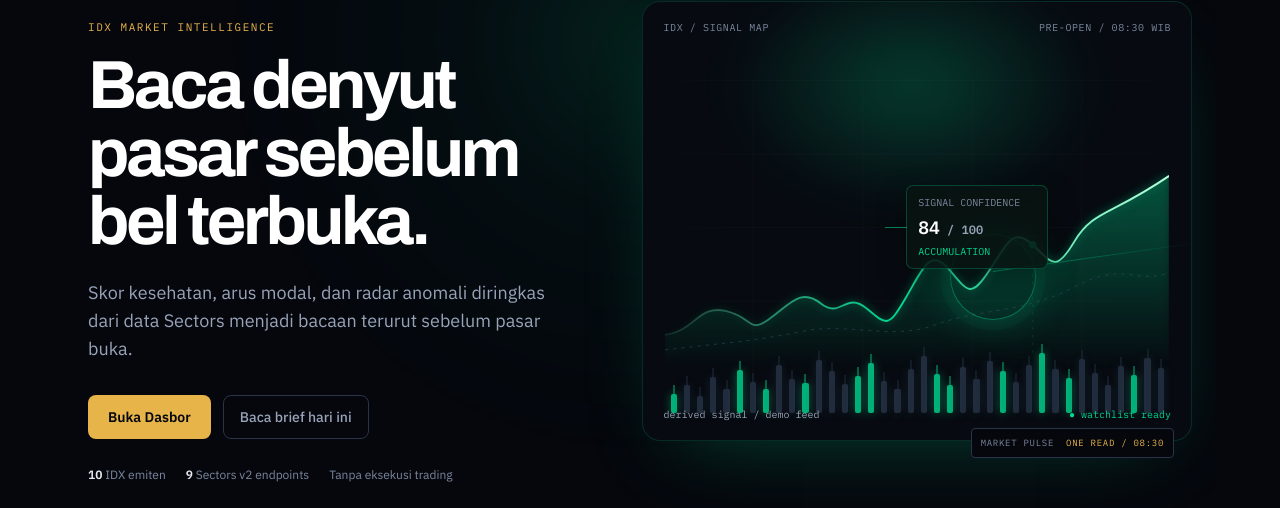
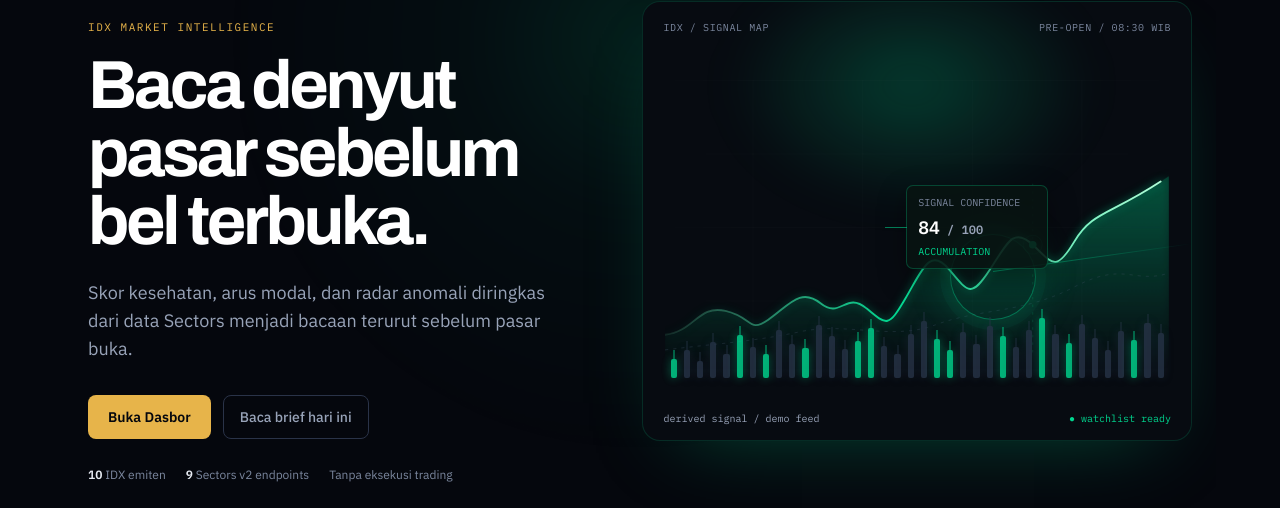
Before and after one commit to Im-A-Nuel/nadi-bursa, a Next.js app: page / in a window 1280 px wide. Shown: the part 235-743 px from the top of the page. Built offline with nearby package versions, Linux system fonts and the light colour scheme; no server answers.

Commit message:
fix: refine market signal hero motion

```diff
--- a/app/globals.css
+++ b/app/globals.css
@@ -121,23 +121,6 @@ body {
 
 .landing-hero-art { position: relative; min-width: 0; }
 
-.hero-art-note {
-  position: absolute;
-  right: 18px;
-  bottom: -17px;
-  display: flex;
-  gap: 12px;
-  border: 1px solid var(--rule-2);
-  border-radius: 4px;
-  background: var(--ink);
-  padding: 7px 9px;
-  color: var(--faint);
-  font-size: 9px;
-  letter-spacing: 0.08em;
-}
-
-.hero-art-note span:last-child { color: var(--gold); }
-
 .landing-hero-status {
   grid-column: 1 / -1;
   border-top: 1px solid var(--rule);
@@ -178,7 +161,7 @@ body {
 .hero-art-grid {
   position: absolute;
   inset: 18% 0 15%;
-  opacity: 0.35;
+  opacity: 0.24;
   background-image: linear-gradient(rgba(255,255,255,0.055) 1px, transparent 1px), linear-gradient(90deg, rgba(255,255,255,0.055) 1px, transparent 1px);
   background-size: 20% 25%;
   mask-image: linear-gradient(90deg, transparent, black 18%, black 82%, transparent);
@@ -195,6 +178,27 @@ body {
 
 .hero-art-chart path {
   filter: drop-shadow(0 0 7px rgba(0, 214, 143, 0.62));
+}
+
+.hero-chart-area {
+  opacity: 0;
+  animation: hero-area-reveal 420ms ease-out 380ms forwards;
+}
+
+.hero-chart-line {
+  stroke-dasharray: 1000;
+  stroke-dashoffset: 1000;
+  animation: hero-line-draw 760ms cubic-bezier(0.16, 1, 0.3, 1) 120ms forwards;
+}
+
+.hero-chart-baseline { opacity: 0.5; }
+
+@keyframes hero-line-draw {
+  to { stroke-dashoffset: 0; }
+}
+
+@keyframes hero-area-reveal {
+  to { opacity: 1; }
 }
 
 .hero-art-glow {
@@ -229,6 +233,13 @@ body {
   border-radius: 7px;
   background: rgba(9, 20, 18, 0.88);
   box-shadow: 0 10px 28px rgba(0,0,0,0.36);
+  opacity: 0;
+  transform: translateY(8px);
+  animation: hero-readout-enter 380ms cubic-bezier(0.16, 1, 0.3, 1) 520ms forwards;
+}
+
+@keyframes hero-readout-enter {
+  to { opacity: 1; transform: translateY(0); }
 }
 
 .hero-readout::before {
@@ -245,7 +256,7 @@ body {
   position: absolute;
   left: 5%;
   right: 5%;
-  bottom: 6%;
+  bottom: 14%;
   height: 58px;
   display: flex;
   align-items: end;
@@ -294,7 +305,7 @@ body {
   position: absolute;
   left: 20px;
   right: 20px;
-  bottom: 18px;
+  bottom: 14px;
   display: flex;
   justify-content: space-between;
   gap: 12px;
@@ -423,7 +434,6 @@ body {
 @media (max-width: 767px) {
   .landing-hero { grid-template-columns: 1fr; }
   .landing-hero-art { margin-top: 8px; }
-  .hero-art-note { right: 14px; bottom: -15px; }
   .cta-pulse { grid-template-columns: 1fr; min-height: 500px; }
   .cta-pulse-copy { justify-content: flex-start; padding: 2rem; }
   .cta-pulse-art { position: absolute; right: 0; bottom: 0; left: 0; height: 250px; min-height: 0; opacity: 0.72; }
@@ -562,6 +572,7 @@ body {
   .tape-track { animation: none; }
   .animate-spin { animation: none; }
   .animate-soft-pulse { animation: none; }
+  .hero-chart-area, .hero-chart-line, .hero-readout { animation: none; opacity: 1; transform: none; stroke-dasharray: none; stroke-dashoffset: 0; }
   html { scroll-behavior: auto; }
   * { transition-duration: 0.01ms !important; }
 }
--- a/app/page.tsx
+++ b/app/page.tsx
@@ -30,9 +30,9 @@ function MarketArtwork() {
             <stop offset="1" stopColor="#00D68F" stopOpacity="0" />
           </linearGradient>
         </defs>
-        <path d="M0 294 C48 288 52 246 96 256 S132 292 164 270 S215 218 247 244 S287 224 320 252 S355 282 382 236 S421 154 451 190 S486 236 515 192 S553 122 584 151 S620 196 650 146 S706 106 800 42 L800 350 L0 350Z" fill="url(#chartFill)" />
-        <path d="M0 294 C48 288 52 246 96 256 S132 292 164 270 S215 218 247 244 S287 224 320 252 S355 282 382 236 S421 154 451 190 S486 236 515 192 S553 122 584 151 S620 196 650 146 S706 106 800 42" stroke="url(#chartLine)" strokeWidth="3" strokeLinecap="round" />
-        <path d="M0 318 C80 308 140 305 215 289 S360 304 430 278 S570 260 650 218 S744 214 800 196" stroke="#405166" strokeWidth="1" strokeDasharray="5 8" opacity="0.8" />
+        <path className="hero-chart-area" d="M0 294 C48 288 52 246 96 256 S132 292 164 270 S215 218 247 244 S287 224 320 252 S355 282 382 236 S421 154 451 190 S486 236 515 192 S553 122 584 151 S620 196 650 146 S706 106 800 42 L800 350 L0 350Z" fill="url(#chartFill)" />
+        <path className="hero-chart-line" d="M0 294 C48 288 52 246 96 256 S132 292 164 270 S215 218 247 244 S287 224 320 252 S355 282 382 236 S421 154 451 190 S486 236 515 192 S553 122 584 151 S620 196 650 146 S706 106 800 42" stroke="url(#chartLine)" strokeWidth="3" strokeLinecap="round" />
+        <path className="hero-chart-baseline" d="M0 318 C80 308 140 305 215 289 S360 304 430 278 S570 260 650 218 S744 214 800 196" stroke="#405166" strokeWidth="1" strokeDasharray="5 8" opacity="0.8" />
         <line x1="584" y1="54" x2="584" y2="330" stroke="#00D68F" strokeOpacity="0.25" strokeDasharray="4 8" />
         <circle cx="584" cy="151" r="6" fill="#00D68F" />
         <circle cx="584" cy="151" r="15" stroke="#00D68F" strokeOpacity="0.35" />
@@ -173,10 +173,6 @@ export default function LandingPage() {
 
         <div className="landing-hero-art">
           <MarketArtwork />
-          <div className="hero-art-note mono" aria-hidden="true">
-            <span>MARKET PULSE</span>
-            <span>ONE READ / 08:30</span>
-          </div>
         </div>
 
         <div className="landing-hero-status flex flex-wrap gap-x-6 gap-y-2 text-xs text-[var(--faint)]">
```
